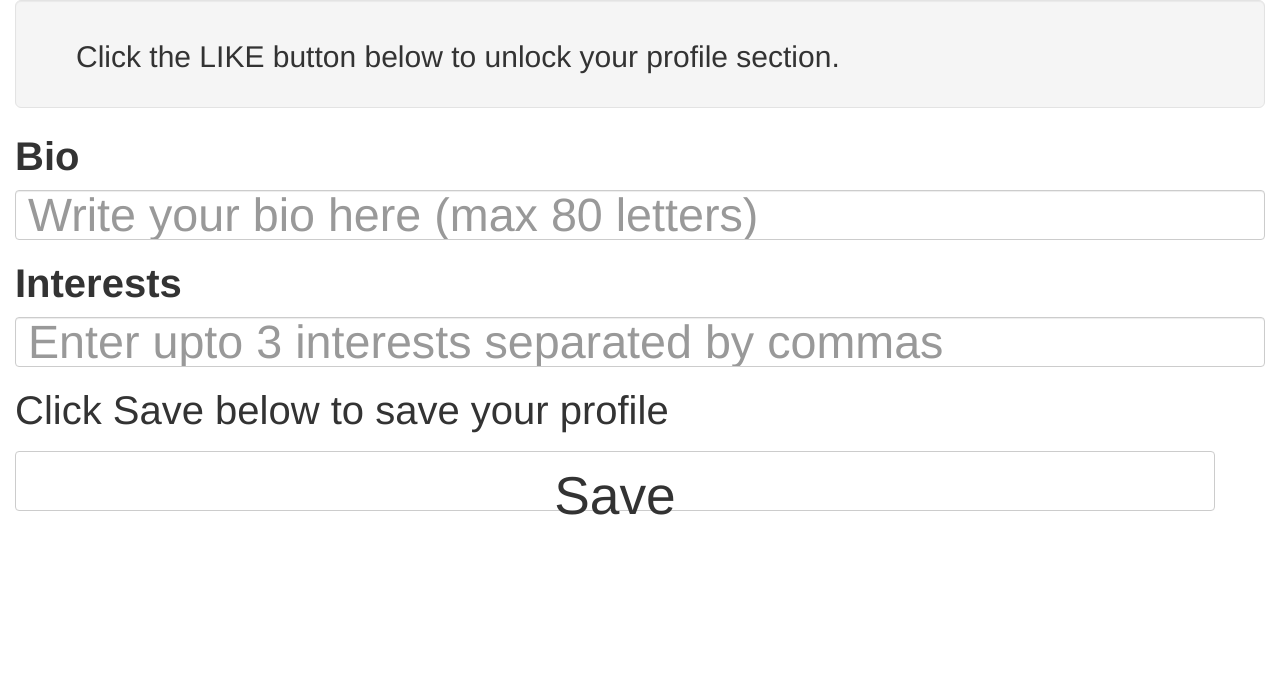
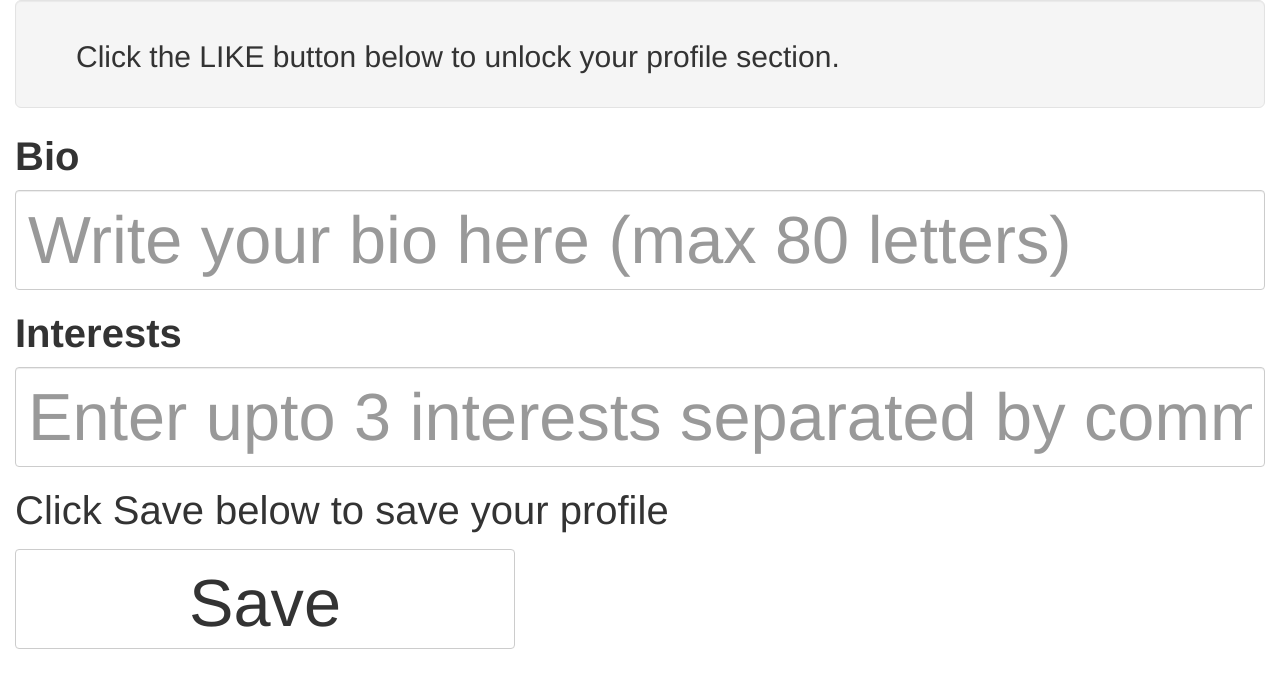
Before and after one commit to mayukh18/BlindChat, a Flask app: page /webview/ in a window 1280 px wide. Shown: the top 688 px of the page. Run offline with Flask 2, Linux system fonts and the light colour scheme; some libraries are stand-ins or nearby versions.

Commit message:
webview test

```diff
--- a/templates/profile.html
+++ b/templates/profile.html
@@ -71,16 +71,16 @@ FB.Event.subscribe('edge.remove', function (response) {
 					<label>
 						Bio
 					</label>
-					<input type="text" id="bio" class="form-control" style="height:50px;font-size:35pt" placeholder="Write your bio here (max 80 letters)"/>
+					<input type="text" id="bio" class="form-control" style="height:100px;font-size:50pt" placeholder="Write your bio here (max 80 letters)"/>
 				</div>
 				<div class="form-group">
 					<label>
 						Interests
 					</label>
-					<input type="text" id="interests" class="form-control" style="height:50px;font-size:35pt" placeholder="Enter upto 3 interests separated by commas"/>
+					<input type="text" id="interests" class="form-control" style="height:100px;font-size:50pt" placeholder="Enter upto 3 interests separated by commas"/>
 				</div>
                 <p>Click Save below to save your profile</p>
-				<button type="submit" class="btn btn-default" style="height:60px;width:1200px;font-size:40pt">
+				<button type="submit" class="btn btn-default" style="height:100px;width:500px;font-size:50pt">
 					Save
 				</button>
 			</form>
```
